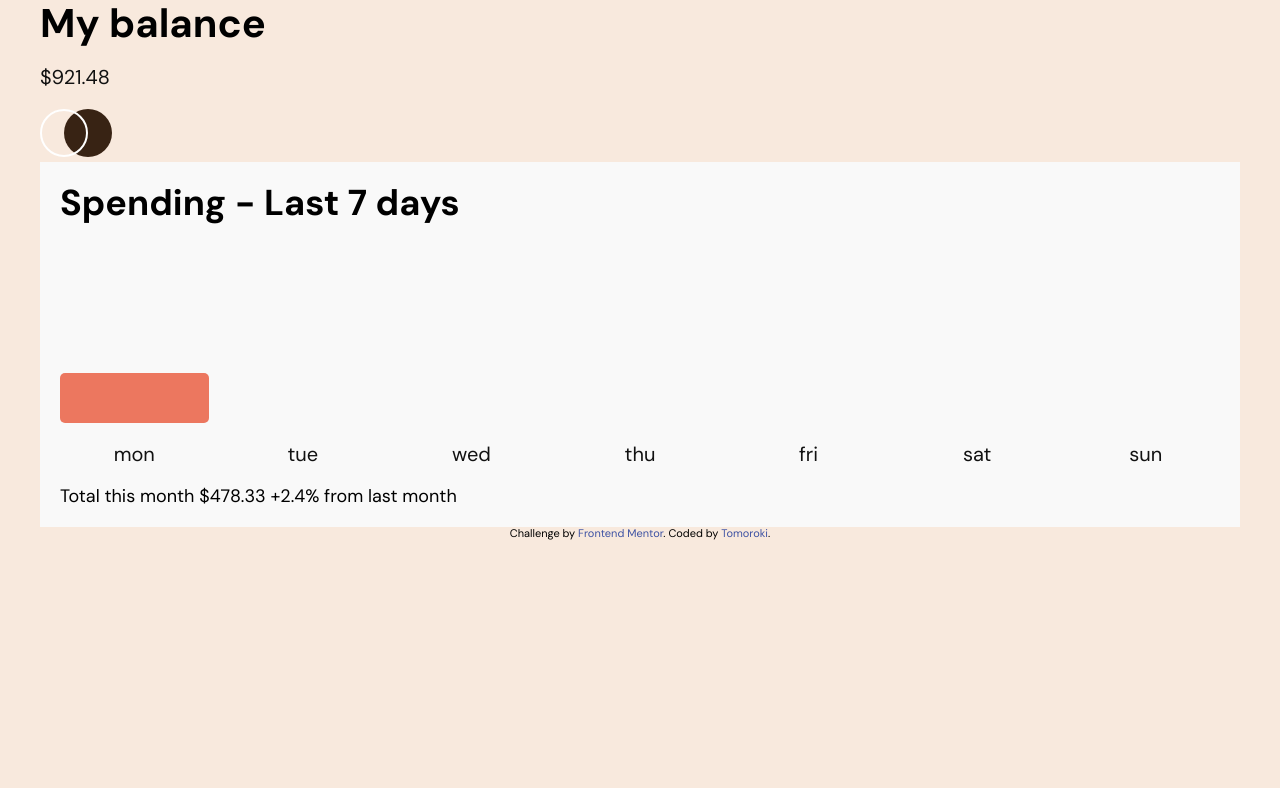
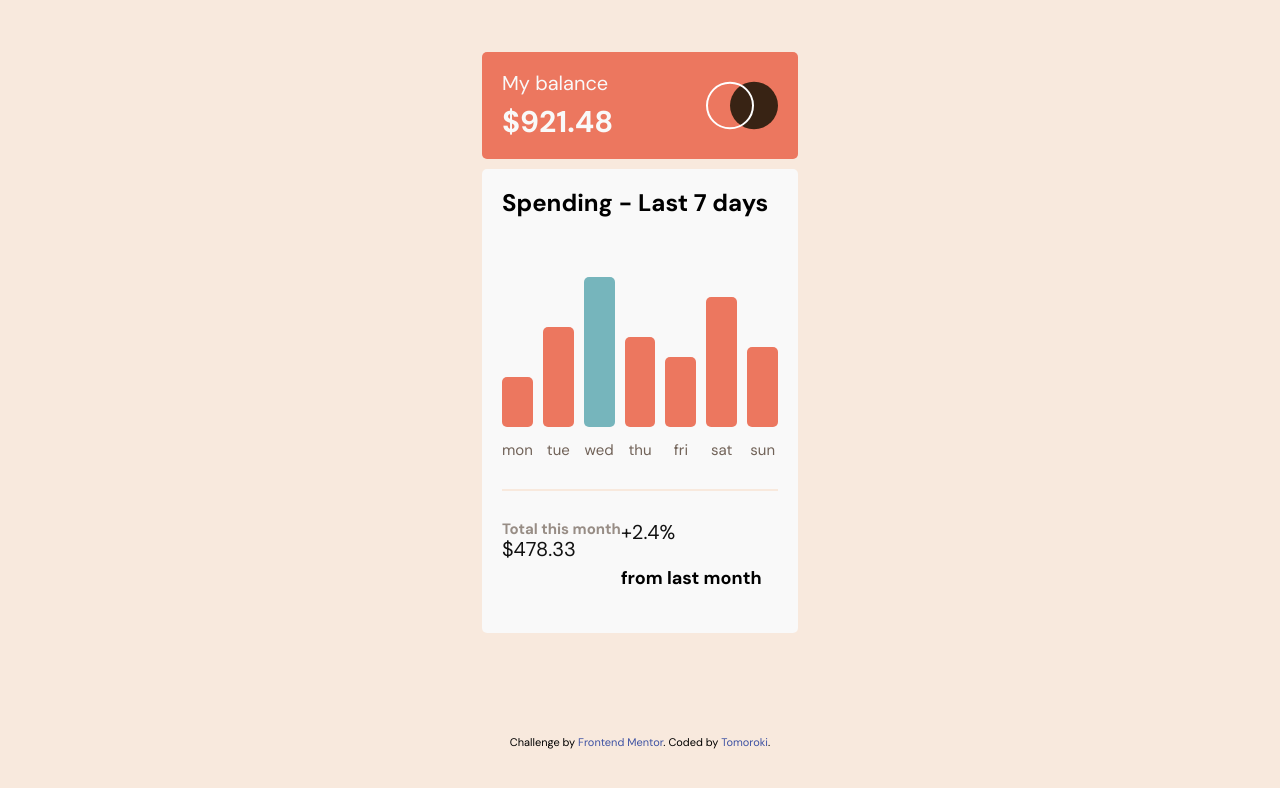
Before and after one commit to Tomoroki/expenses-chart-component-main, a website built with Vite: page src/index.html in a window 1280 px wide. Built offline with nearby package versions, Linux system fonts and the light colour scheme.

Commit message:
Casi terminé el css y el html

```diff
--- a/src/index.html
+++ b/src/index.html
@@ -15,8 +15,10 @@
     <div class="container">
         <main class="card">
             <section class="card__balance">
-                <h1>My balance</h1>
-                <p>$921.48</p>
+                <div>
+                    <h1>My balance</h1>
+                    <p>$921.48</p>
+                </div>
                 <img src="./assets/logo.svg" alt="Logo">
             </section>
 
@@ -42,11 +44,16 @@
                         <p>sun</p>
                     </div>
                 </div>
+                <div class="line"></div>
                 <footer class="card__footer">
-                    Total this month
-                    $478.33
-                    +2.4%
-                    from last month
+                    <section>
+                        <h3>Total this month</h3>
+                        <p>$478.33</p>
+                    </section>
+                    <aside>
+                        <p>+2.4%</p>
+                        <h4>from last month</h4>
+                    </aside>
                 </footer>
             </section>
         </main>
--- a/src/scss/base/_globales.scss
+++ b/src/scss/base/_globales.scss
@@ -16,12 +16,16 @@ body {
 p {
     font-size: 2rem;
     color: $negro;
+    margin: 0;
 }
 
 .container {
-    max-width: 120rem;
-    width: 95%;
+    width: 90%;
     margin: 0 auto;
+    display: grid;
+    align-content: space-around;
+    justify-content: center;
+    height: 100vh;
 }
 a {
     text-decoration: none;
@@ -33,13 +37,13 @@ h1, h2, h3 {
     margin: 0;
 }
 h1 {
-    font-size: 4rem;
+    font-size: 3rem;
 }
 
 h2 {
-    font-size: 3.6rem;
+    font-size: 2.4rem;
 }
 
 h3 {
-    font-size: 3rem;
+    font-size: 2rem;
 }
--- a/src/scss/layout/_main.scss
+++ b/src/scss/layout/_main.scss
@@ -1,27 +1,93 @@
+.card {
+    max-width: 40rem;
+}
+.card__balance {
+    display: flex;
+    justify-content: space-between;
+    padding: 2rem;
+    border-radius: 0.5rem;
+    background-color: $softRed;
+    margin-bottom: 1rem;
+    h1 {
+        font-size: 2rem;
+        color: $blanco;
+        font-weight: $regular;
+    }
+    p {
+        font-size: 3rem;
+        color: $blanco;
+        font-weight: $bold;
+        margin: 1rem 0 0 0;
+    }
+
+}
 .card__spending {
     background-color: $blanco;
     padding: 2rem;
+    border-radius: 0.5rem;
     .card__chart {
         .card__chart--bar {
         display: grid;
         grid-template-columns: repeat(7, 1fr);
         align-items: end;
         height: 20rem;
-        gap: 2rem;
+        gap: 1rem;
+        margin-top: 1rem;
         div {
-            margin-top: 2rem;
             border-radius: .5rem;
             background-color: $softRed;
+            height: 5rem;
         }
-        .mon {
-            height: 5rem;
+        div:nth-child(2) {
+            height: 10rem;
+        }
+        div:nth-child(3) {
+            background-color: $cyan;
+            height: 15rem;
+        }
+        div:nth-child(4) {
+            height: 9rem;
+        }
+        div:nth-child(5) {
+            height: 7rem;
+        }
+        div:nth-child(6) {
+            height: 13rem;
+        }
+        div:nth-child(7) {
+            height: 8rem;
         }
         }
         .card__chart--names {
             display: grid;
             grid-template-columns: repeat(7, 1fr);
-            gap: 2rem;
+            gap: 1rem;
             justify-items: center;
+            p {
+                margin-top: 1.5rem;
+                font-size: 1.5rem;
+                color: $darkBrown;
+                opacity: .7;
+            }
+        }
+    }
+    .line {
+        width: 100%;
+        height: 2px;
+        background-color: $cream;
+        margin: 3rem 0;
+    }
+    .card__footer {
+        display: flex;
+        section {
+            h3 {
+                font-size: 1.5rem;
+                color: $darkBrown;
+                opacity: 0.5;
+            }
+        }
+        aside {
+
         }
     }
 }
```
